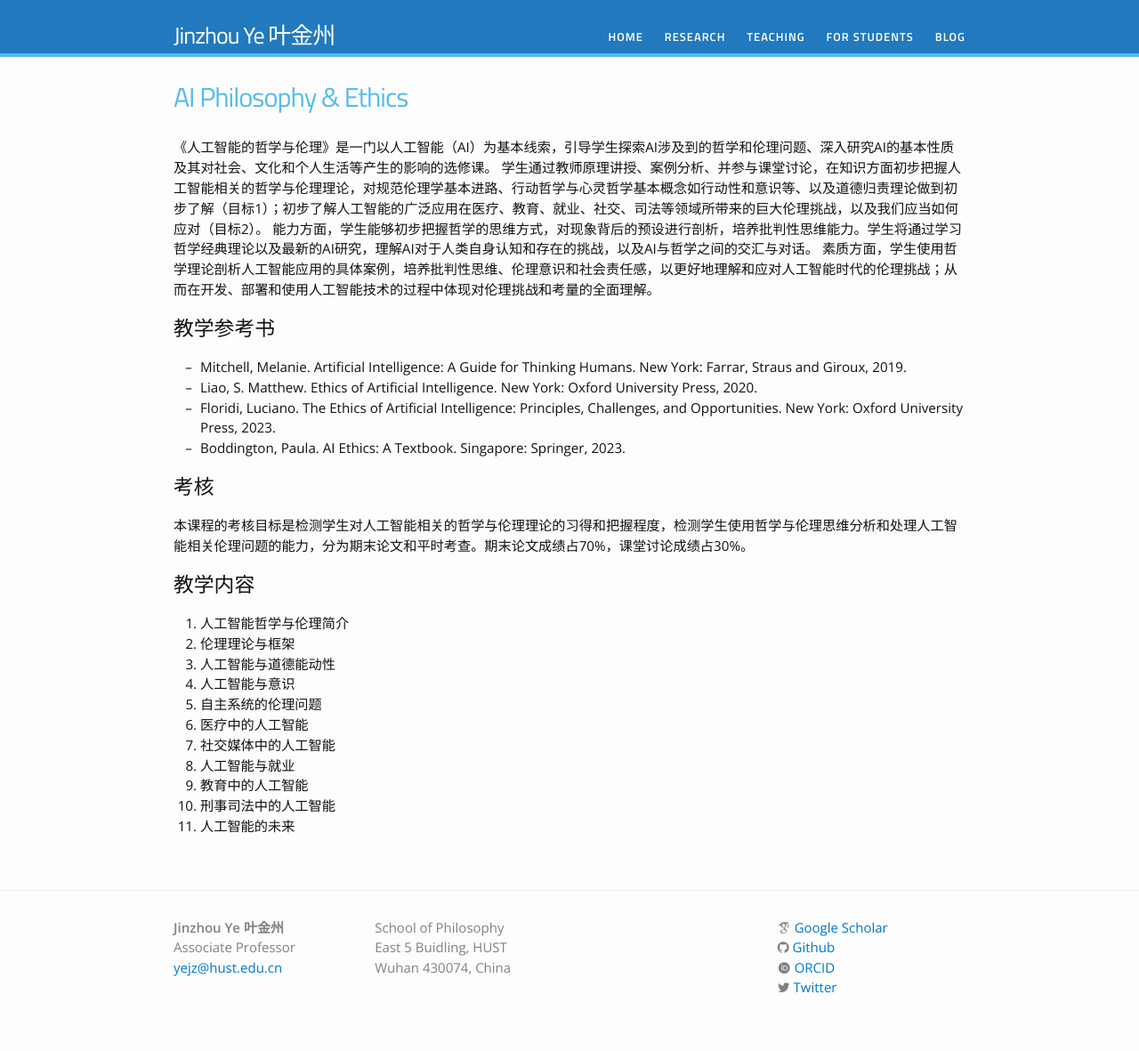
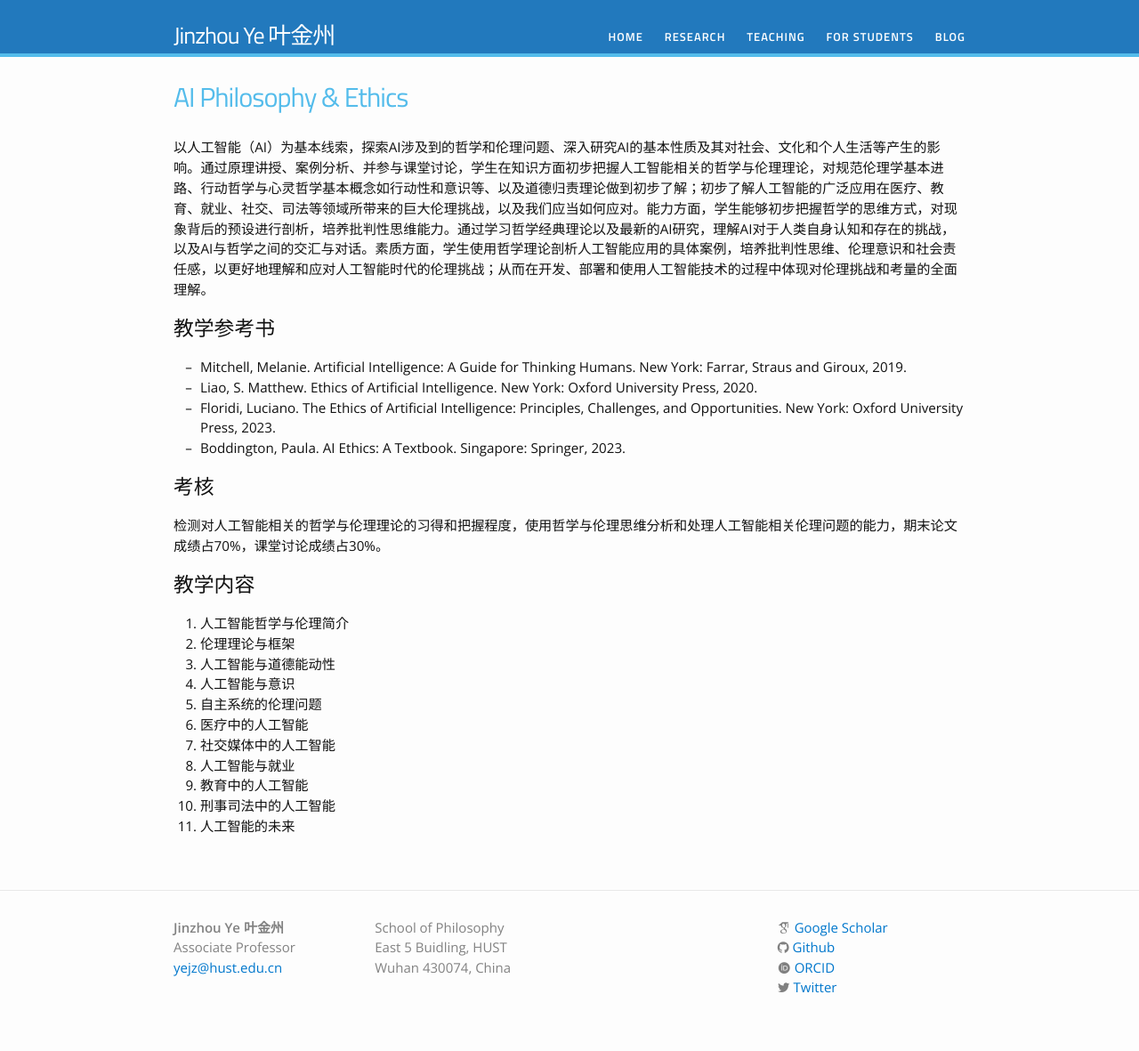
Before and after one commit to yejzh/yejzh.github.io, a Jekyll site: the page built from teaching/ai-phil-ethics.md, in a window 1280 px wide. Shown: the whole page at 89% size. Built offline with Jekyll 4.4.1, drawn with Linux system fonts in a browser that asks for light colours; nearby versions of some CDN libraries; some web fonts are replaced.

Commit message:
edit course

```diff
--- a/teaching/ai-phil-ethics.md
+++ b/teaching/ai-phil-ethics.md
@@ -4,10 +4,7 @@ title: AI Philosophy & Ethics
 permalink: /teaching/ai-phil-ethics/
 ---
 
-《人工智能的哲学与伦理》是一门以人工智能（AI）为基本线索，引导学生探索AI涉及到的哲学和伦理问题、深入研究AI的基本性质及其对社会、文化和个人生活等产生的影响的选修课。
-学生通过教师原理讲授、案例分析、并参与课堂讨论，在知识方面初步把握人工智能相关的哲学与伦理理论，对规范伦理学基本进路、行动哲学与心灵哲学基本概念如行动性和意识等、以及道德归责理论做到初步了解（目标1）；初步了解人工智能的广泛应用在医疗、教育、就业、社交、司法等领域所带来的巨大伦理挑战，以及我们应当如何应对（目标2）。
-能力方面，学生能够初步把握哲学的思维方式，对现象背后的预设进行剖析，培养批判性思维能力。学生将通过学习哲学经典理论以及最新的AI研究，理解AI对于人类自身认知和存在的挑战，以及AI与哲学之间的交汇与对话。
-素质方面，学生使用哲学理论剖析人工智能应用的具体案例，培养批判性思维、伦理意识和社会责任感，以更好地理解和应对人工智能时代的伦理挑战；从而在开发、部署和使用人工智能技术的过程中体现对伦理挑战和考量的全面理解。
+以人工智能（AI）为基本线索，探索AI涉及到的哲学和伦理问题、深入研究AI的基本性质及其对社会、文化和个人生活等产生的影响。通过原理讲授、案例分析、并参与课堂讨论，学生在知识方面初步把握人工智能相关的哲学与伦理理论，对规范伦理学基本进路、行动哲学与心灵哲学基本概念如行动性和意识等、以及道德归责理论做到初步了解；初步了解人工智能的广泛应用在医疗、教育、就业、社交、司法等领域所带来的巨大伦理挑战，以及我们应当如何应对。能力方面，学生能够初步把握哲学的思维方式，对现象背后的预设进行剖析，培养批判性思维能力。通过学习哲学经典理论以及最新的AI研究，理解AI对于人类自身认知和存在的挑战，以及AI与哲学之间的交汇与对话。素质方面，学生使用哲学理论剖析人工智能应用的具体案例，培养批判性思维、伦理意识和社会责任感，以更好地理解和应对人工智能时代的伦理挑战；从而在开发、部署和使用人工智能技术的过程中体现对伦理挑战和考量的全面理解。
 
 ## 教学参考书
 - Mitchell, Melanie. Artificial Intelligence: A Guide for Thinking Humans. New York: Farrar, Straus and Giroux, 2019.
@@ -18,7 +15,7 @@ permalink: /teaching/ai-phil-ethics/
 
 ## 考核
 
-本课程的考核目标是检测学生对人工智能相关的哲学与伦理理论的习得和把握程度，检测学生使用哲学与伦理思维分析和处理人工智能相关伦理问题的能力，分为期末论文和平时考查。期末论文成绩占70%，课堂讨论成绩占30%。
+检测对人工智能相关的哲学与伦理理论的习得和把握程度，使用哲学与伦理思维分析和处理人工智能相关伦理问题的能力，期末论文成绩占70%，课堂讨论成绩占30%。
 
 ## 教学内容
 
```
